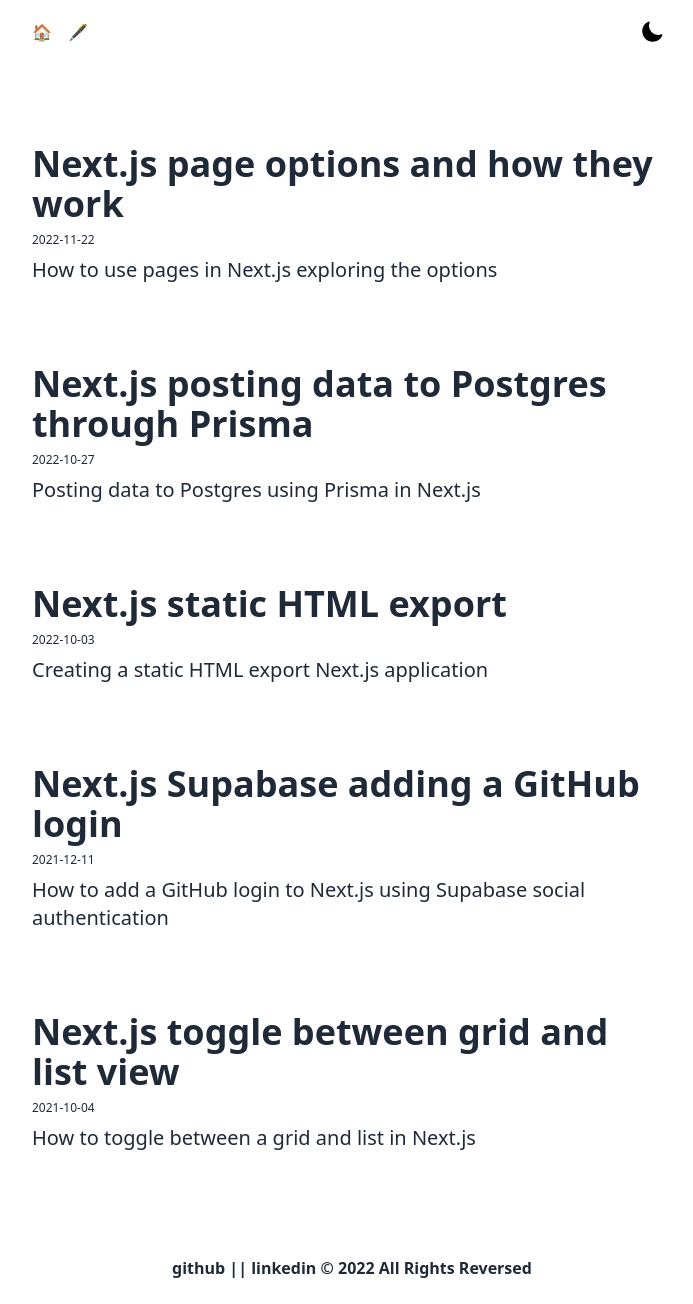
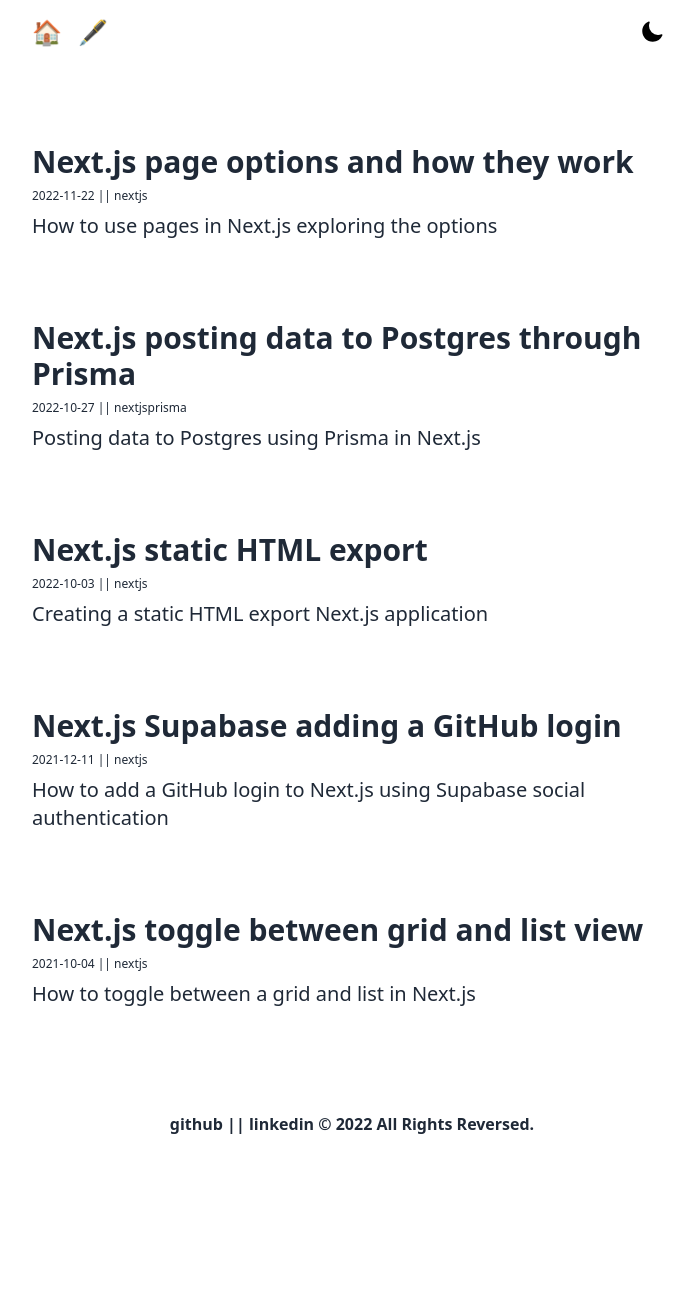
Before and after one commit to Eozef/the-log, a Next.js app: page /blog in a window 1280 px wide. Shown: the whole page, without its empty margins (288-981 px from the left). After the commit the page ends 1160 px from the top, so only its background shows below. Built offline with nearby package versions, Linux system fonts and the light colour scheme.

Commit message:
add back button on each post page fix some styling css.

```diff
--- a/components/footer.js
+++ b/components/footer.js
@@ -1,11 +1,12 @@
 export default function Footer() {
   return (
     <footer className="py-6 text-center text-gray-800 text-base font-bold dark:text-gray-300 ">
+
       <span>
         <a href="https://github.com/Eozef">github</a> ||
         <a href="https://www.linkedin.com/in/jingyi-yg/"> linkedin </a>
       </span>
-      &copy; {new Date().getFullYear()} All Rights Reversed
+      &copy; {new Date().getFullYear()} All Rights Reversed.
     </footer>
   );
 }
--- a/components/header.js
+++ b/components/header.js
@@ -61,7 +61,7 @@ export default function Header() {
           // eslint-disable-next-line react/jsx-key
           <Link
             href={nav.path}
-            className="font-thick  text-gray-800 hover:text-gray-500 dark:text-gray-300 dark:hover:text-gray-500"
+            className="text-2xl font-thick  text-gray-800 hover:text-gray-500 dark:text-gray-300 dark:hover:text-gray-500"
           >
             {nav.label}
           </Link>
--- a/components/hero.js
+++ b/components/hero.js
@@ -2,11 +2,13 @@ import Button from "./button";
 
 export default function Hero() {
   return (
-    <section className="mt-20">
+    <section className="mt-20 mb-20">
       <h1 className="text-gray-800 text-7xl font-bold dark:text-gray-300">
         Hi I&apos;m <span className="dark:text-blue-800">Joseph</span>
       </h1>
-      <h3 className="text-gray-800 text-4xl my-3 dark:text-gray-300">I am a Developer</h3>
+      <h3 className="text-gray-800 text-4xl my-3 dark:text-gray-300">
+        I am a Developer
+      </h3>
       <p className="text-gray-800 mb-8 dark:text-gray-300 ">
         A dedicated and hard-working IT seeking the role of Software Developer,
         where I will be able to utilize my knowledge in front-end and back-end
--- a/pages/blog.js
+++ b/pages/blog.js
@@ -1,6 +1,5 @@
 import fs from "fs";
 import matter from "gray-matter";
-import Image from "next/image";
 import Link from "next/link";
 
 // The Blog Page Content
@@ -11,19 +10,19 @@ export default function Blog({ posts }) {
         //extract slug and frontmatter
         const { slug, frontmatter } = post;
         //extract frontmatter properties
-        const { title, metaDesc, category, date, bannerImage, tags } =
+        const { title, metaDesc, date, tags } =
           frontmatter;
 
         //JSX for individual blog listing
         return (
           <article className="mt-20 mb-20" key={title}>
             <Link href={`/posts/${slug}`}>
-              <h1 className="text-gray-800 text-4xl font-bold mt-20  dark:text-gray-200">
+              <h1 className="text-gray-800 text-3xl font-bold dark:text-gray-200">
                 {title}
               </h1>
             </Link>
             <h3 className=" text-gray-800 text-xs mt-2  dark:text-gray-300">
-              {date}
+              {date} || {tags}
             </h3>
             <h3 className=" text-gray-800 mt-2 text-xl dark:text-gray-300">
               {metaDesc}
--- a/pages/posts/[slug].js
+++ b/pages/posts/[slug].js
@@ -1,12 +1,11 @@
 import fs from "fs";
 import matter from "gray-matter";
 import md from "markdown-it";
-import Blog from "../blog";
 import Link from "next/link";
 
 // The page for each post
 export default function Post({ frontmatter, content }) {
-  const { title, author, category, date, bannerImage, tags } = frontmatter;
+  const { title, date, tags } = frontmatter;
 
   return (
     <main className="font-semibold mt-20 mb-20">
@@ -18,9 +17,13 @@ export default function Post({ frontmatter, content }) {
         </h2>
       </div>
       <div
-        className="prose dark:text-gray-300 mt-10 prose dark: prose-code:text-blue-500  prose-a:text-gray-500 prose-h2:text-gray-500  prose-h3:text-gray-500 prose-p: font-normal"
+        className="prose dark:text-gray-300 mt-10 dark: prose-code:text-blue-500  prose-a:text-gray-500 prose-h2:text-gray-500  prose-h3:text-gray-500 prose-p: font-normal"
         dangerouslySetInnerHTML={{ __html: md().render(content) }}
       />
+
+      <div className="text-right text-2xl">
+        <Link href={"../blog"}>🔙</Link>
+      </div>
     </main>
   );
 }
```
Also changed, not shown: posts/nextjs-toggle-between-grid-and-list-view.md (+8 -13 lines).
